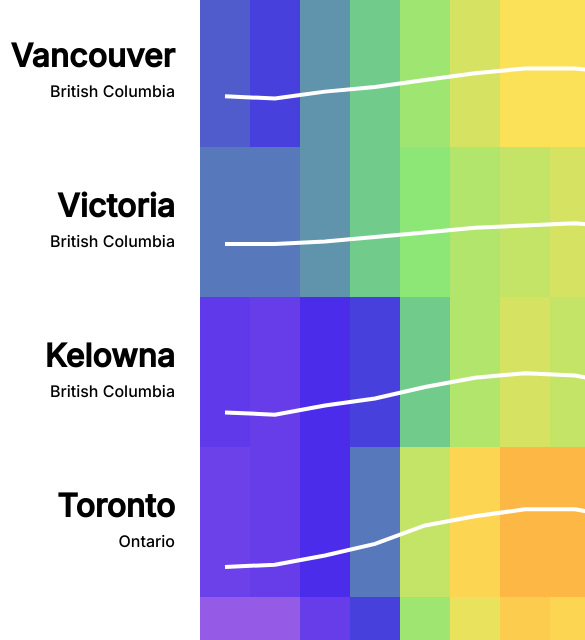
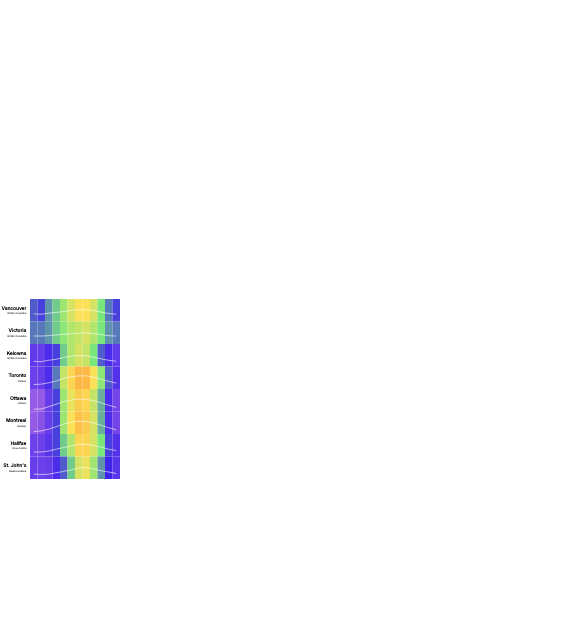
Before and after one commit to krisscheel/canada-heatmap, a plain HTML site: page index.html in a window 390 px wide. Shown: the part 163-803 px from the top of the page, 585 px wide, since content can reach past the window. Drawn offline with Linux system fonts and the light colour scheme.

Commit message:
added viewbox for responsiveness

```diff
--- a/heatmap.js
+++ b/heatmap.js
@@ -1,6 +1,10 @@
 const svg = d3.select("svg");
 
-svg.attr("width", 800).attr("height", data.length * 150);
+//svg
+  //.attr("width", 800)
+  //.attr("height", data.length * 150);
+  svg
+  .attr("viewBox", "0 0 2600 1600");
 
 // -10 is 14, 0 is 32, 7 is 45, 14 is 58, 21 is 70, 24 is 77
 const colorScale = d3
--- a/style.css
+++ b/style.css
@@ -1,3 +1,11 @@
+svg {
+  position: fixed;
+  top: 50;
+  left: 50;
+  width: 100%;
+  height: 100%;
+}
+
 header {
   position: fixed;
   top: 0;
```
